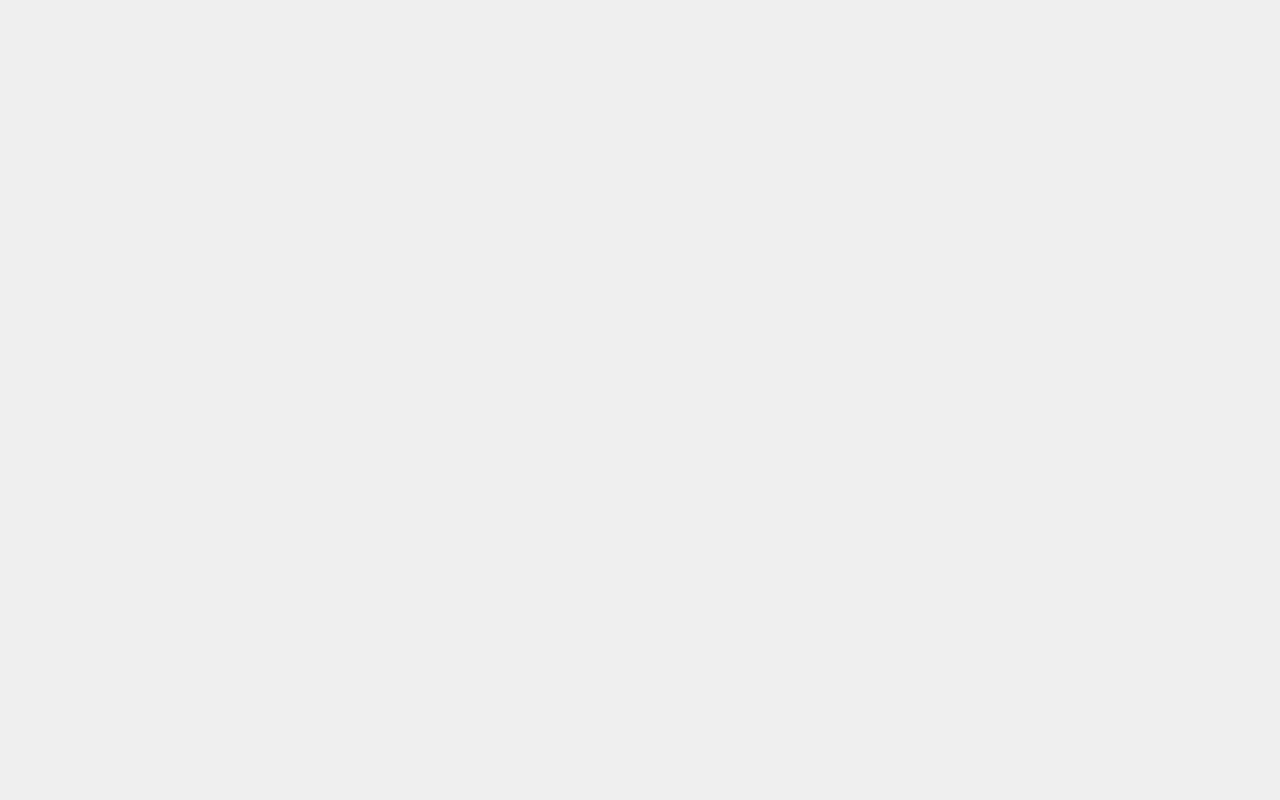
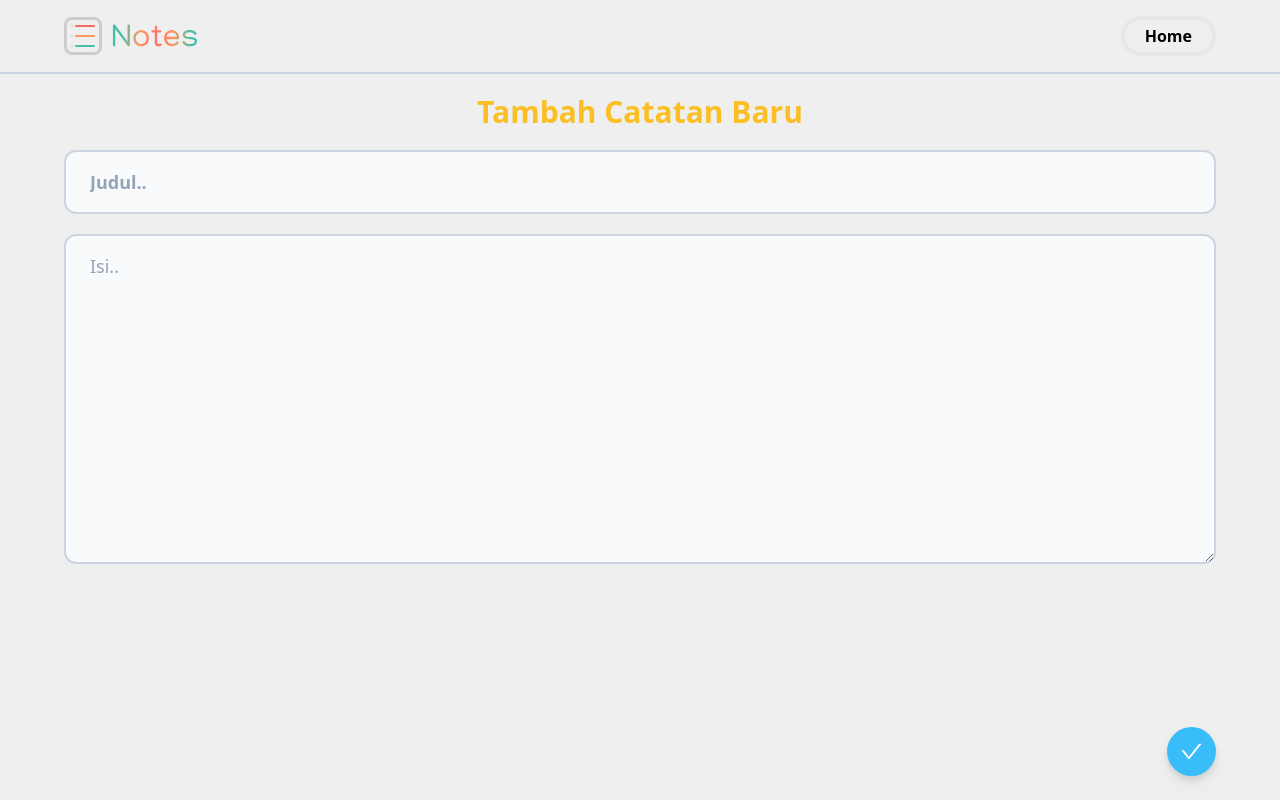
Before and after one commit to ulinnajaaldi/Notes, a React (Create React App) app: page /notes/new in a window 1280 px wide. Before the commit this address had no page. Built offline with nearby package versions, Linux system fonts and the light colour scheme.

Commit message:
fix + add note

```diff
--- /dev/null
+++ b/src/components/AddNote.jsx
@@ -0,0 +1,17 @@
+import React from "react";
+import { useNavigate } from "react-router-dom";
+import { AiOutlinePlus } from "react-icons/ai";
+
+export const AddNote = () => {
+  const navigate = useNavigate();
+  return (
+    <div className="fixed right-0 bottom-0 z-50">
+      <button
+        className="p-3 mx-8 md:mx-16 my-6 rounded-full text-white bg-sky-400 hover:bg-sky-500 drop-shadow-lg"
+        onClick={() => navigate("/notes/new")}
+      >
+        <AiOutlinePlus size={25} title="Tambah Note" />
+      </button>
+    </div>
+  );
+};
--- a/src/components/NavigationBar.jsx
+++ b/src/components/NavigationBar.jsx
@@ -4,7 +4,7 @@ import Logo from "../image/Logo.svg";
 
 export const NavigationBar = () => {
   return (
-    <nav className="flex justify-between px-8 md:px-16 py-4 border-b border-black">
+    <nav className="flex justify-between px-8 md:px-16 py-4 border-b-2 border-slate-300">
       <div className="flex">
         <img src={Logo} alt="Logo" />
       </div>
--- a/src/components/NavigationBarHome.jsx
+++ b/src/components/NavigationBarHome.jsx
@@ -4,7 +4,7 @@ import Logo from "../image/Logo.svg";
 
 export const NavigationBarHome = () => {
   return (
-    <nav className="flex justify-between px-8 md:px-16 py-4 border-b border-black">
+    <nav className="flex justify-between px-8 md:px-16 py-4 border-b-2 border-slate-300">
       <div className="flex">
         <img src={Logo} alt="Logo" />
       </div>
--- a/src/components/NoteCard.jsx
+++ b/src/components/NoteCard.jsx
@@ -19,12 +19,12 @@ export const NoteCard = ({
   const navigate = useNavigate();
   return (
     <div className="relative group h-fit">
-      <div className="bg-amber-400 max-w-[450px] xl:min-h-[250px] lg:min-h-[300px] md:min-h-[280px] min-h-[300px] max-h-[500px] rounded-lg items-center m-auto p-5 text-white relative shadow-sm">
+      <div className="bg-amber-400 max-w-[450px] xl:min-h-[250px] lg:min-h-[300px] md:min-h-[280px] min-h-[300px] rounded-lg items-center m-auto p-5 text-white relative drop-shadow-md">
         <div className="flex justify-between items-center font-bold">
           <h1
             className="text-base cursor-pointer hover:underline"
             onClick={() => {
-              navigate(`/detail/${id}`);
+              navigate(`/notes/${id}`);
             }}
           >
             {title}
@@ -33,7 +33,12 @@ export const NoteCard = ({
         </div>
 
         <div className="flex flex-col">
-          <p className="mt-3 text-sm">{parser(body)}</p>
+          <p className="mt-3 text-sm">
+            {parser(body)}
+            <br />
+            <br />
+            <br />
+          </p>
           <div className="absolute bottom-0 right-0 p-5">
             <div className="flex gap-2">
               <NoteDelete
--- /dev/null
+++ b/src/pages/AddNotePage.jsx
@@ -0,0 +1,65 @@
+import React, { useState } from "react";
+import { NavigationBarHome } from "../components/NavigationBarHome";
+import { useNavigate } from "react-router-dom";
+import { addNote } from "../utils/local-data";
+import { AiOutlineCheck } from "react-icons/ai";
+
+export const AddNotePage = () => {
+  const [title, setTitle] = useState("");
+  const [body, setBody] = useState("");
+
+  const navigate = useNavigate();
+
+  return (
+    <div>
+      <NavigationBarHome />
+
+      <h1 className="mx-8 md:mx-16 text-center font-bold text-3xl mt-5 text-amber-400 ">
+        Tambah Catatan Baru
+      </h1>
+
+      <form
+        onSubmit={(event) => {
+          event.preventDefault();
+          addNote({
+            title: title,
+            body: body,
+          });
+          navigate("/");
+          setTitle("");
+          setBody("");
+        }}
+      >
+        <div className="mx-8 md:mx-16">
+          <div className="my-5">
+            <input
+              className="w-full text-lg font-semibold px-6 py-4 rounded-xl text-slate-500 bg-slate-50 border-2 border-slate-300 placeholder-slate-400 focus:outline-none focus:border-slate-400 "
+              type="text"
+              name="title"
+              placeholder="Judul.."
+              value={title}
+              onChange={(event) => setTitle(event.target.value)}
+              required
+            />
+          </div>
+
+          <div>
+            <textarea
+              className="w-full text-lg px-6 min-h-[330px] py-4 rounded-xl text-slate-500 bg-slate-50 border-2 border-slate-300 placeholder-slate-400 focus:outline-none focus:border-slate-400 "
+              placeholder="Isi.."
+              value={body}
+              onChange={(event) => {
+                setBody(event.target.value);
+              }}
+            ></textarea>
+          </div>
+        </div>
+        <div className="fixed right-0 bottom-0 z-50">
+          <button className="p-3 mx-8 md:mx-16 my-6 rounded-full text-white bg-sky-400 hover:bg-sky-500 drop-shadow-lg">
+            <AiOutlineCheck size={25} title="Simpan" />
+          </button>
+        </div>
+      </form>
+    </div>
+  );
+};
--- a/src/pages/ArchivePage.jsx
+++ b/src/pages/ArchivePage.jsx
@@ -1,7 +1,6 @@
 import React, { useState, useEffect } from "react";
+import { NavigationBarHome } from "../components/NavigationBarHome";
 import { NoteCard } from "../components/NoteCard";
-import { NoteSearch } from "../components/NoteSearch";
-import { NavigationBarHome } from "../components/NavigationBarHome";
 import { NoteEmpty } from "../components/NoteEmpty";
 import { useSearchParams } from "react-router-dom";
 import {
@@ -9,6 +8,8 @@ import {
   getArchivedNotes,
   unarchiveNote,
 } from "../utils/local-data";
+import { NoteSearch } from "../components/NoteSearch";
+import { AddNote } from "../components/AddNote";
 
 export const ArchivePage = () => {
   const archiveNote = getArchivedNotes();
@@ -38,6 +39,11 @@ export const ArchivePage = () => {
   return (
     <div>
       <NavigationBarHome />
+
+      <h1 className="mx-8 md:mx-16 text-center font-bold text-3xl mt-5 text-amber-400 ">
+        Daftar Catatan Arsip
+      </h1>
+
       <NoteSearch
         title={title}
         setSearchParamsHandler={setSearchParamsHandler}
@@ -60,6 +66,7 @@ export const ArchivePage = () => {
           ))
         )}
       </div>
+      <AddNote />
     </div>
   );
 };
--- a/src/pages/LandingPage.jsx
+++ b/src/pages/LandingPage.jsx
@@ -5,6 +5,7 @@ import { useSearchParams } from "react-router-dom";
 import { NoteCard } from "../components/NoteCard";
 import { NoteEmpty } from "../components/NoteEmpty";
 import { NoteSearch } from "../components/NoteSearch";
+import { AddNote } from "../components/AddNote";
 
 export const LandingPage = () => {
   const [data, setData] = useState([]);
@@ -33,6 +34,11 @@ export const LandingPage = () => {
   return (
     <div>
       <NavigationBar />
+
+      <h1 className="mx-8 md:mx-16 text-center font-bold text-3xl mt-5 text-amber-400 ">
+        Daftar Catatan
+      </h1>
+
       <NoteSearch
         title={title}
         setSearchParamsHandler={setSearchParamsHandler}
@@ -55,6 +61,7 @@ export const LandingPage = () => {
           ))
         )}
       </div>
+      <AddNote />
     </div>
   );
 };
```
Also changed, not shown: src/App.js (+6 -1 lines).
